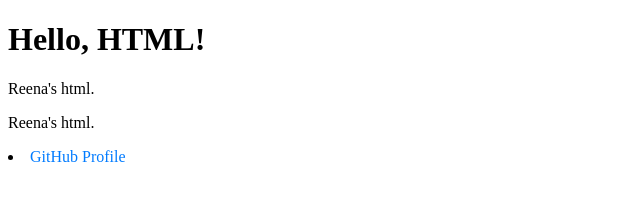
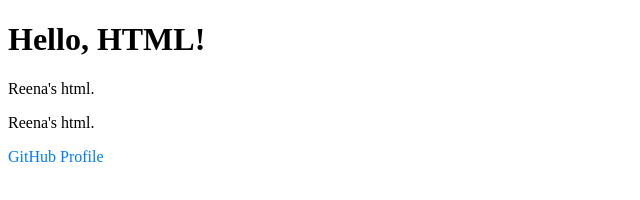
Before and after one commit to Rz454/week1-hello, a plain HTML site: page index.html in a window 1280 px wide. Shown: the full height of the page, 0-640 px from the left. Drawn offline with Linux system fonts and the light colour scheme.

Commit message:
fixing href

```diff
--- a/index.html
+++ b/index.html
@@ -9,6 +9,6 @@
     <h1>Hello, HTML!</h1>
     <p>Reena's html.</p>
     <p>Reena's html.</p>
-    <li><a href=".\bio.html" style="color:#007bff; text-decoration:none;">GitHub Profile</a></li>
+    <p><a href="bio.html" style="color:#007bff; text-decoration:none;">GitHub Profile</a></p>
   </body>
 </html>
```
